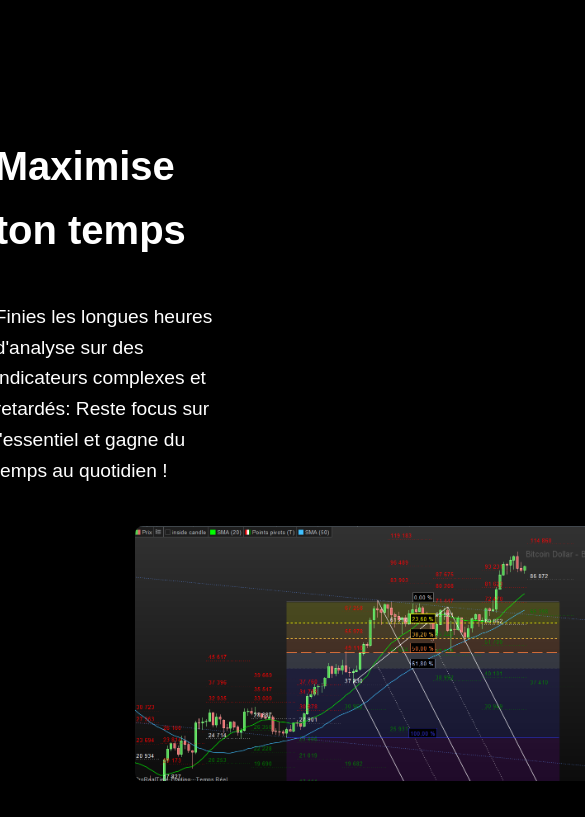
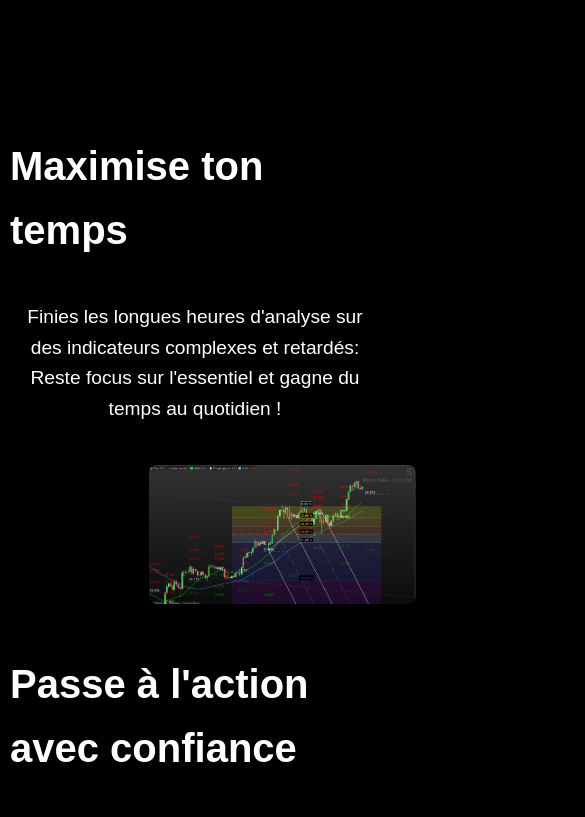
Before and after one commit to alvitestrading/indicators, a plain HTML site: page index.html in a window 390 px wide. Shown: the part 780-1597 px from the top of the page, 585 px wide, since content can reach past the window. Drawn offline with Linux system fonts and the light colour scheme; a script that the page names is missing.

Commit message:
Update index.html

```diff
--- a/index.html
+++ b/index.html
@@ -12,6 +12,7 @@
 </script>
 <head>
   <meta charset="UTF-8">
+  <meta name="viewport" content="width=device-width, initial-scale=1">
   <title>ALVITES INVEST - Road to Success</title>
   <style>
     /* -------- RESET SIMPLE -------- */
@@ -252,10 +253,28 @@
 
     /* -------- MEDIA QUERIES (Mobile) -------- */
     @media (max-width: 768px) {
-      header h1 {
-        font-size: 1rem;
-      }
-    }
+     header h1 {
+    font-size: 2rem; /* Réduit le titre principal sur mobile */
+  }
+
+  section h2 {
+    font-size: 1.8rem; /* Ajuste les titres pour qu'ils ne soient pas trop grands */
+  }
+
+  .text-content {
+    width: 100%; /* Évite que le texte soit trop étroit */
+    text-align: center; /* Centre le texte sur mobile */
+    margin-right: 0; /* Supprime la marge excessive */
+  }
+
+  .image-content {
+    text-align: center; /* Centre l’image sous le texte */
+  }
+
+  .image-content img {
+    max-width: 90%; /* Ajuste la taille des images pour qu'elles ne débordent pas */
+  }
+}
   </style>
 </head>
 <body>
```
